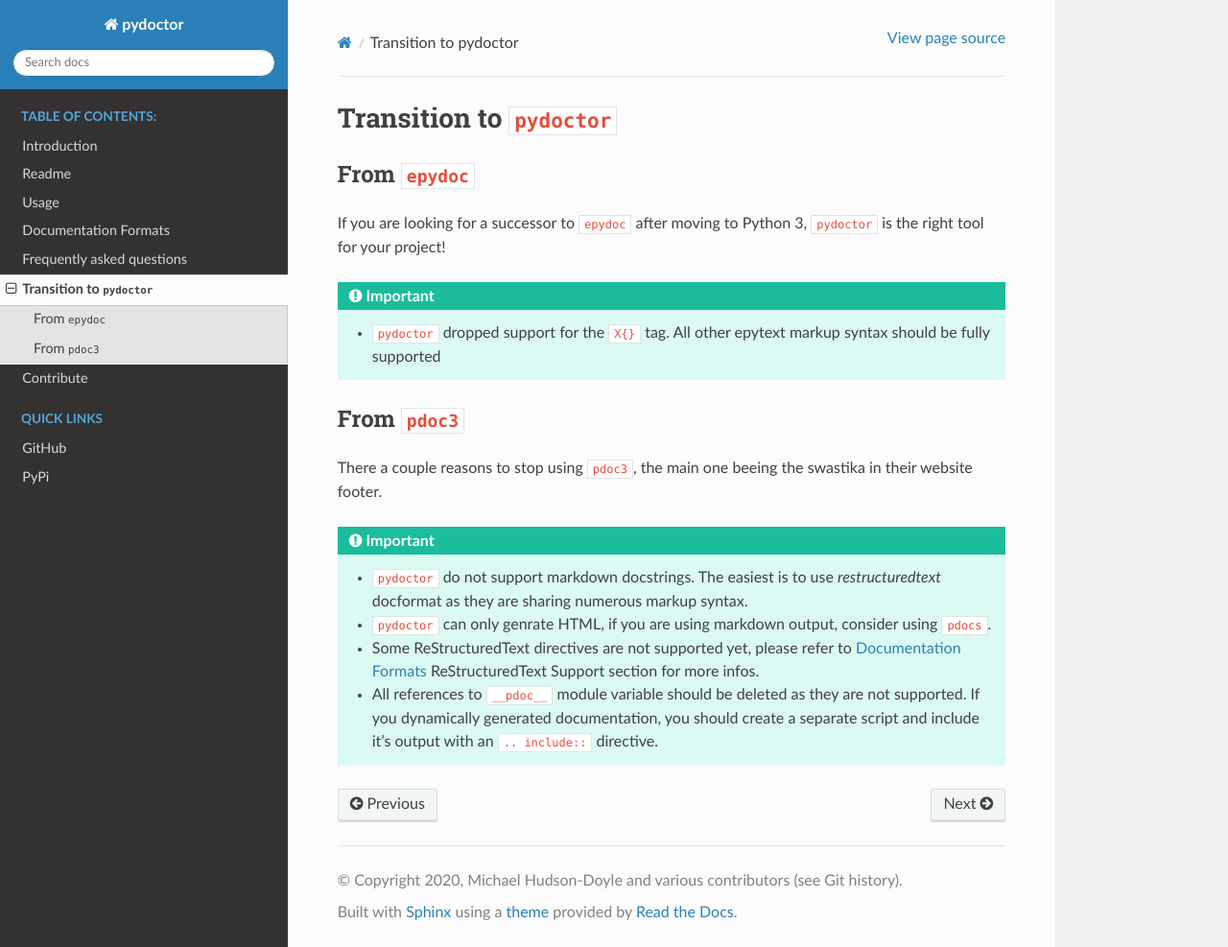
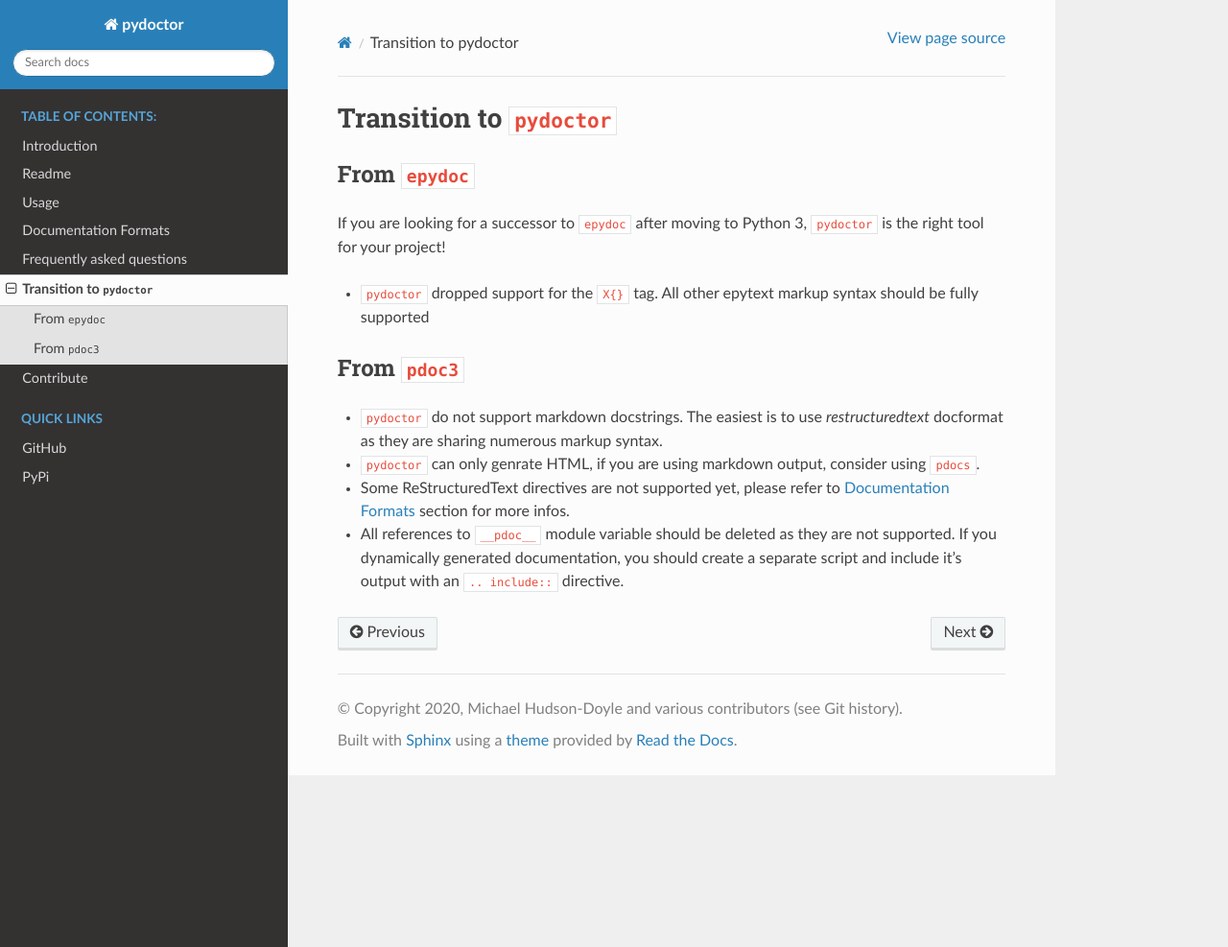
Before and after one commit to twisted/pydoctor, a Sphinx documentation site: the page built from docs/source/transition.rst, in a window 1280 px wide and 987 px high. Shown: the whole window at 96% size. Built offline with Sphinx 7.4.7 and the Read the Docs theme 2.0.0, drawn with Linux system fonts in a browser that asks for light colours; the version number could not be read and is left out.

Commit message:
No free publicity

```diff
--- a/docs/source/transition.rst
+++ b/docs/source/transition.rst
@@ -6,21 +6,15 @@
 
 If you are looking for a successor to ``epydoc`` after moving to Python 3, ``pydoctor`` is the right tool for your project!
 
-.. important::
-
-    - ``pydoctor`` dropped support for the ``X{}`` tag. All other epytext markup syntax should be fully supported
+- ``pydoctor`` dropped support for the ``X{}`` tag. All other epytext markup syntax should be fully supported
 
 From ``pdoc3``
 --------------
 
-There a couple reasons to stop using ``pdoc3``, the main one beeing the swastika in their website footer.
+- ``pydoctor`` do not support markdown docstrings. The easiest is to use *restructuredtext* docformat as they are sharing numerous markup syntax.
 
-.. important::
+- ``pydoctor`` can only genrate HTML, if you are using markdown output, consider using ``pdocs``.
 
-    - ``pydoctor`` do not support markdown docstrings. The easiest is to use *restructuredtext* docformat as they are sharing numerous markup syntax.
+- Some ReStructuredText directives are not supported yet, please refer to `Documentation Formats <markup.html>`_ section for more infos.
 
-    - ``pydoctor`` can only genrate HTML, if you are using markdown output, consider using ``pdocs``.
-
-    - Some ReStructuredText directives are not supported yet, please refer to `Documentation Formats <markup.html>`_ ReStructuredText Support section for more infos.
-
-    - All references to ``__pdoc__`` module variable should be deleted as they are not supported. If you dynamically generated documentation, you should create a separate script and include it's output with an ``.. include::`` directive.
+- All references to ``__pdoc__`` module variable should be deleted as they are not supported. If you dynamically generated documentation, you should create a separate script and include it's output with an ``.. include::`` directive.
```
